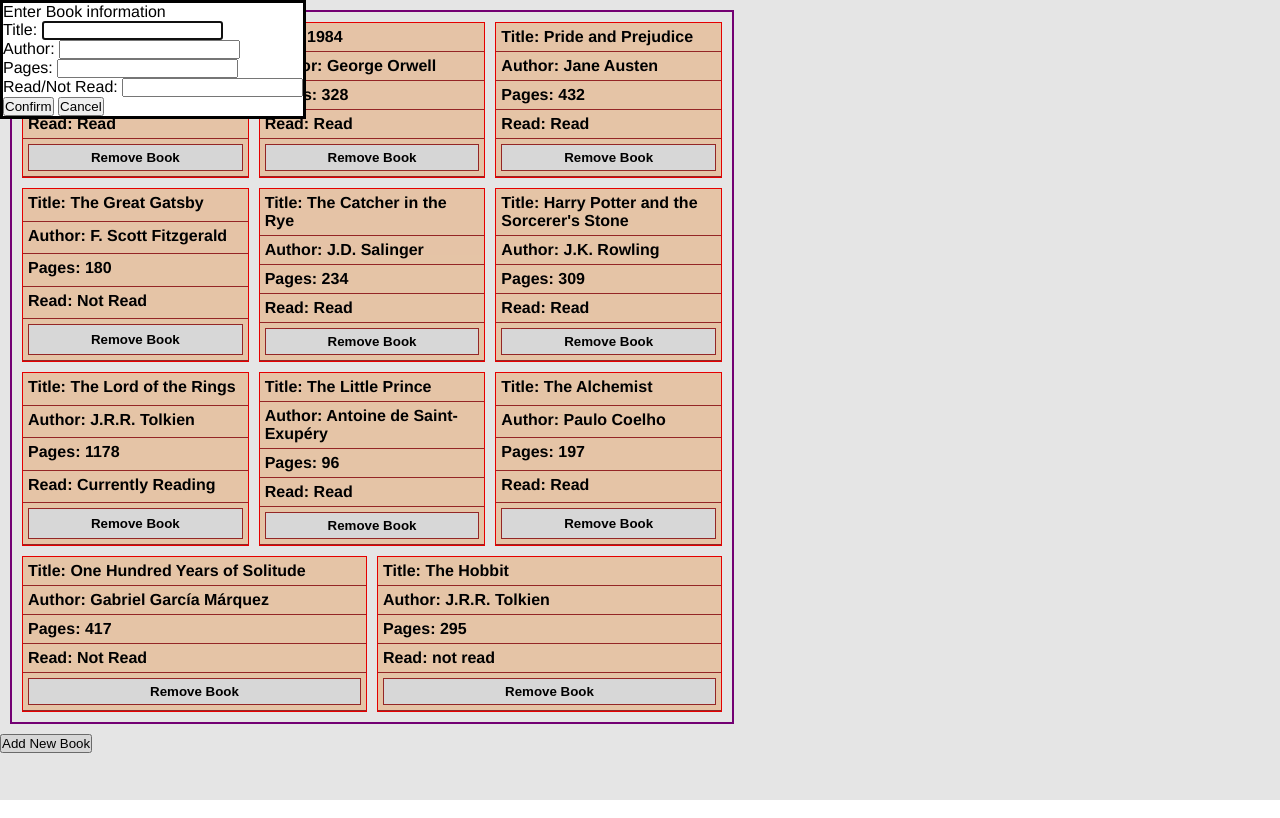
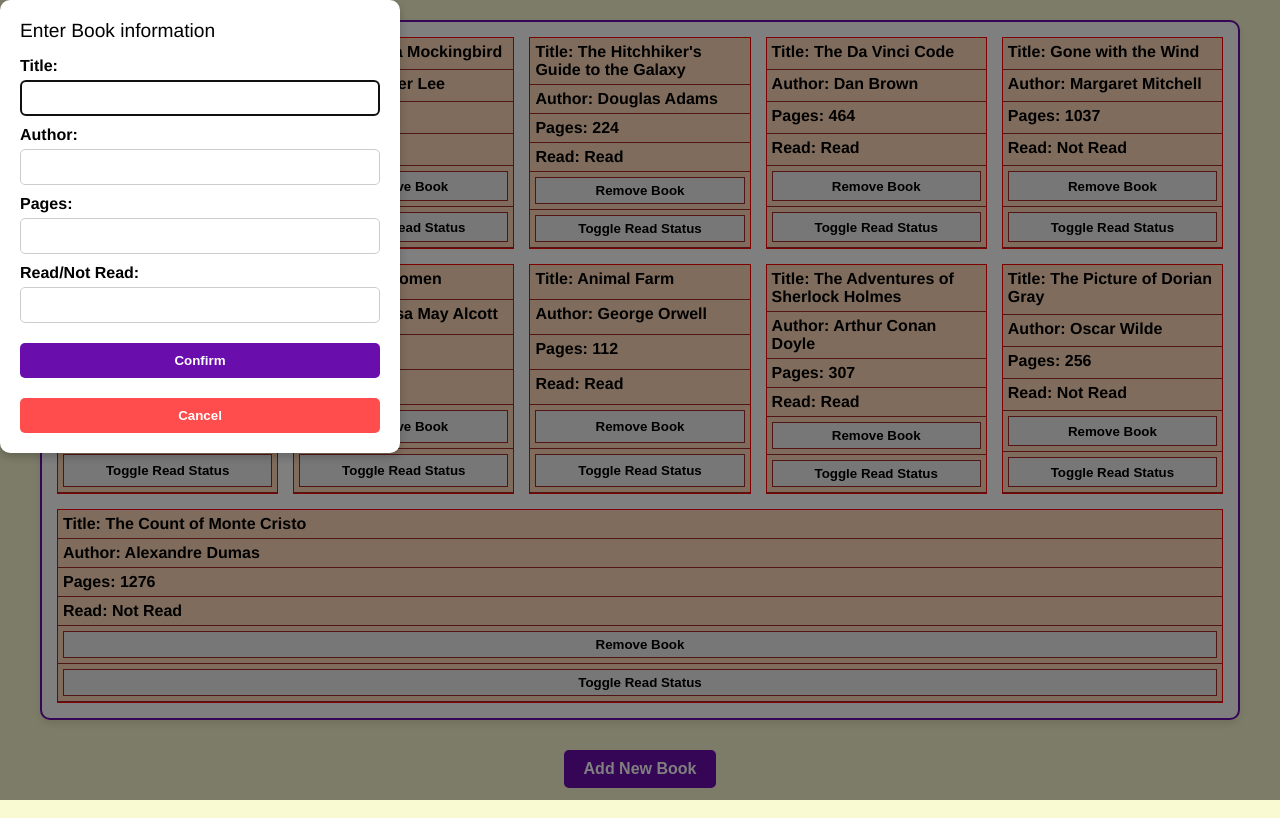
Before and after one commit to umersaif11/Library-App, a plain HTML site: page index.html in a window 1280 px wide. Both pictures are taken after a click on the button "Add New Book". Drawn offline with Linux system fonts and the light colour scheme.

Commit message:
Making toggle button to change read status

```diff
--- a/index.html
+++ b/index.html
@@ -9,10 +9,12 @@
 </head>
 <body>
 
+  <div class="window-container">
     <div id="main-container">
 
     </div>
 
+    <div class="button-container">
         <button id="showDialog">Add New Book</button>
         <dialog>
           <p>Enter Book information</p>
@@ -37,80 +39,10 @@
             <button id="cancel">Cancel</button>
           </form>
         </dialog>
-
+    </div>
+  </div>
     <script>
-        const myLibrary = [
-  {
-    id: crypto.randomUUID(),
-    title: "To Kill a Mockingbird",
-    author: "Harper Lee",
-    pages: 281,
-    read: "Read"
-  },
-  {
-    id: crypto.randomUUID(),
-    title: "1984",
-    author: "George Orwell",
-    pages: 328,
-    read: "Read"
-  },
-  {
-    id: crypto.randomUUID(),
-    title: "Pride and Prejudice",
-    author: "Jane Austen",
-    pages: 432,
-    read: "Read"
-  },
-  {
-    id: crypto.randomUUID(),
-    title: "The Great Gatsby",
-    author: "F. Scott Fitzgerald",
-    pages: 180,
-    read: "Not Read"
-  },
-  {
-    id: crypto.randomUUID(),
-    title: "The Catcher in the Rye",
-    author: "J.D. Salinger",
-    pages: 234,
-    read: "Read"
-  },
-  {
-    id: crypto.randomUUID(),
-    title: "Harry Potter and the Sorcerer's Stone",
-    author: "J.K. Rowling",
-    pages: 309,
-    read: "Read"
-  },
-  {
-    id: crypto.randomUUID(),
-    title: "The Lord of the Rings",
-    author: "J.R.R. Tolkien",
-    pages: 1178,
-    read: "Currently Reading"
-  },
-  {
-    id: crypto.randomUUID(),
-    title: "The Little Prince",
-    author: "Antoine de Saint-Exupéry",
-    pages: 96,
-    read: "Read"
-  },
-  {
-    id: crypto.randomUUID(),
-    title: "The Alchemist",
-    author: "Paulo Coelho",
-    pages: 197,
-    read: "Read"
-  },
-  {
-    id: crypto.randomUUID(),
-    title: "One Hundred Years of Solitude",
-    author: "Gabriel García Márquez",
-    pages: 417,
-    read: "Not Read"
-  }
-];
+        const myLibrary = [];
 
         function Book(title, author, pages, read){
           this.id = crypto.randomUUID();
@@ -119,15 +51,30 @@
           this.pages = pages;
           this.read = read;
         }
-        //Book.prototype.info = function(){
-          //  return `${this.title} by ${this.author}, ${this.pages} pages, ${this.read} yet`;
-        //};
+        Book.prototype.toggle = function(){
+            if(this.read.toUpperCase() === "READ"){
+              return this.read = "Not Read";
+            } else if(this.read.toUpperCase() === "NOT READ"){
+              return this.read = "Read";
+            }
+        };
 
         function addBookToLibrary(title, author, pages, read){
            return myLibrary.push(new Book(title, author, pages, read));
         }
 
-        console.log(addBookToLibrary('The Hobbit', 'J.R.R. Tolkien', 295, 'not read'));
+        addBookToLibrary('The Hobbit', 'J.R.R. Tolkien', 295, 'Not Read');
+        addBookToLibrary(' To Kill a Mockingbird', 'Harper Lee', 281, 'Read');
+        addBookToLibrary('The Hitchhiker\'s Guide to the Galaxy', 'Douglas Adams', 224, 'Read');
+        addBookToLibrary('The Da Vinci Code', 'Dan Brown', 464, 'Read');
+        addBookToLibrary('Gone with the Wind', 'Margaret Mitchell', 1037, 'Not Read');
+        addBookToLibrary('Moby Dick', 'Herman Melville', 635, 'Not Read');
+        addBookToLibrary('Little Women', 'Louisa May Alcott', 541, 'Read');
+        addBookToLibrary('Animal Farm', 'George Orwell', 112, 'Read');
+        addBookToLibrary('The Adventures of Sherlock Holmes', 'Arthur Conan Doyle', 307, 'Read');
+        addBookToLibrary('The Picture of Dorian Gray', 'Oscar Wilde', 256, 'Not Read');
+        addBookToLibrary('The Count of Monte Cristo', 'Alexandre Dumas', 1276, 'Not Read');
+
         //console.log(myLibrary[0].info());
 
         let mainDiv = document.getElementById("main-container");
@@ -163,6 +110,15 @@
             removeBook.textContent = "Remove Book";
             removeBook.dataset.id = myLibrary[i].id;
             buttonContainer.appendChild(removeBook);
+
+            let toggleContainer = document.createElement("div");
+            toggleContainer.style.cssText = "display: flex; height: auto; background: peachpuff; border-bottom:1px solid brown; flex: 1 0 auto; padding: 5px; font-weight: bold;";
+            let toggleRead = document.createElement("button");
+            container.appendChild(toggleContainer);
+            toggleRead.style.cssText = "height: auto; border:1px solid brown; flex: 1 0 auto; padding: 5px; font-weight: bold;";
+            toggleRead.textContent = "Toggle Read Status";
+            toggleRead.dataset.id = myLibrary[i].id;
+            toggleContainer.appendChild(toggleRead);
 
             for(let key in myLibrary[i]){
                 if(key === "title"){
@@ -232,6 +188,24 @@
           readContainer.style.cssText = "height: auto; background: peachpuff; border-bottom:1px solid brown; flex: 1 0 auto; padding: 5px; font-weight: bold;"
           container.appendChild(readContainer);
 
+          let buttonContainer = document.createElement("div");
+          buttonContainer.style.cssText = "display: flex; height: auto; background: peachpuff; border-bottom:1px solid brown; flex: 1 0 auto; padding: 5px; font-weight: bold;";
+          let removeBook = document.createElement("button");
+          container.appendChild(buttonContainer);
+          removeBook.style.cssText = "height: auto; border:1px solid brown; flex: 1 0 auto; padding: 5px; font-weight: bold;";
+          removeBook.textContent = "Remove Book";
+          removeBook.dataset.id = myLibrary[myLibrary.length - 1].id;
+          buttonContainer.appendChild(removeBook);
+
+          let toggleContainer = document.createElement("div");
+          toggleContainer.style.cssText = "display: flex; height: auto; background: peachpuff; border-bottom:1px solid brown; flex: 1 0 auto; padding: 5px; font-weight: bold;";
+          let toggleRead = document.createElement("button");
+          container.appendChild(toggleContainer);
+          toggleRead.style.cssText = "height: auto; border:1px solid brown; flex: 1 0 auto; padding: 5px; font-weight: bold;";
+          toggleRead.textContent = "Toggle Read Status";
+          toggleRead.dataset.id = myLibrary[myLibrary.length - 1].id;
+          toggleContainer.appendChild(toggleRead);
+
           titleContainer.textContent = `Title: ${bookTitleValue}`;
           authorContainer.textContent = `Author: ${bookAuthorValue}`;
           pageContainer.textContent = `Pages: ${bookPagesValue}`;
@@ -239,16 +213,24 @@
           dialogBox.close();
         });
 
-        let buttonList = document.querySelectorAll("button");
-        buttonList.forEach(button => {
-          if(button.dataset.id){
-            button.addEventListener("click", event => {
+        mainDiv.addEventListener("click", event => {
+          if(event.target.dataset.id && event.target.tagName === "BUTTON"){
               for(let i = 0; i < myLibrary.length; i++){
                 if(event.target.dataset.id === myLibrary[i].id){
+                  if(event.target.textContent === "Remove Book"){
                     myLibrary.splice(i,1);
+                    let removeButtonConatiner = event.target.parentNode;
+                    let removeButtonCard = removeButtonConatiner.parentNode;
+                    mainDiv.removeChild(removeButtonCard);
+                    break;
+                  } else if(event.target.textContent === "Toggle Read Status"){
+                    myLibrary[i].toggle();
+                    let toggleButtonContainer = event.target.parentNode;
+                    let bookCard = toggleButtonContainer.parentNode;
+                    bookCard.children[3].textContent = `Read: ${myLibrary[i].read}`;
                   }
                 }
-            })
+              }
           }
         })
 
--- a/styles.css
+++ b/styles.css
@@ -1,17 +1,131 @@
 * {
     margin: 0;
     padding: 0;
+    box-sizing: border-box; /* Prevent padding/border issues */
   }
-body{
+
+  body {
     font-family: 'Franklin Gothic Medium', 'Arial Narrow', Arial, sans-serif;
-}
-#main-container{
+    background-color: lightgoldenrodyellow; /* Light background for contrast */
+    min-height: 100vh; /* Ensure body fills viewport */
+    display: flex;
+    justify-content: center;
+    align-items: center;
+  }
 
-    width: 700px;
+  .window-container {
+    display: grid;
+    grid-template-columns: 1fr minmax(300px, 1200px) 1fr; /* Center content with max width */
+    grid-template-rows: auto auto; /* Two rows: main content and button */
+    gap: 20px;
+    padding: 20px;
+    width: 100%;
+    max-width: 1400px; /* Limit width on large screens */
+  }
+
+  #main-container {
+    grid-column: 2 / 3; /* Center in middle column */
+    grid-row: 1 / 2;
     display: flex;
     flex-wrap: wrap;
+    gap: 15px;
+    padding: 15px;
+    background-color: #fff; /* White background for cards */
+    border: 2px solid #6a0dad; /* Purple border */
+    border-radius: 10px;
+    box-shadow: 0 4px 8px rgba(0, 0, 0, 0.1); /* Subtle shadow */
+  }
+
+  .button-container {
+    grid-column: 2 / 3; /* Center in middle column */
+    grid-row: 2 / 3;
+    display: flex;
+    justify-content: center;
+    padding: 10px;
+  }
+
+  #showDialog {
+    padding: 10px 20px;
+    font-size: 1rem;
+    font-weight: bold;
+    background-color: #6a0dad; /* Purple */
+    color: white;
+    border: none;
+    border-radius: 5px;
+    cursor: pointer;
+    transition: background-color 0.2s;
+  }
+
+  #showDialog:hover {
+    background-color: #8a2be2; /* Lighter purple */
+  }
+
+  /* Dialog styling */
+  dialog {
+    border: none;
+    border-radius: 10px;
+    padding: 20px;
+    background-color: #fff;
+    box-shadow: 0 4px 8px rgba(0, 0, 0, 0.2);
+    max-width: 400px;
+    width: 90%;
+  }
+
+  dialog::backdrop {
+    background-color: rgba(0, 0, 0, 0.5); /* Dimmed background */
+  }
+
+  dialog p {
+    font-size: 1.2rem;
+    margin-bottom: 15px;
+  }
+
+  dialog form {
+    display: flex;
+    flex-direction: column;
     gap: 10px;
+  }
+
+  dialog form div {
+    display: flex;
+    flex-direction: column;
+  }
+
+  dialog form label {
+    font-weight: bold;
+    margin-bottom: 5px;
+  }
+
+  dialog form input {
+    padding: 8px;
+    border: 1px solid #ccc;
+    border-radius: 5px;
+    font-size: 1rem;
+  }
+
+  dialog form button {
     padding: 10px;
-    margin: 10px;
-    border: 2px solid purple;
-}
+    margin-top: 10px;
+    border: none;
+    border-radius: 5px;
+    font-weight: bold;
+    cursor: pointer;
+  }
+
+  dialog form #confirm {
+    background-color: #6a0dad;
+    color: white;
+  }
+
+  dialog form #confirm:hover {
+    background-color: #8a2be2;
+  }
+
+  dialog form #cancel {
+    background-color: #ff4d4d;
+    color: white;
+  }
+
+  dialog form #cancel:hover {
+    background-color: #ff6666;
+  }
```
Lines whose indentation alone changed are shown as unchanged.
